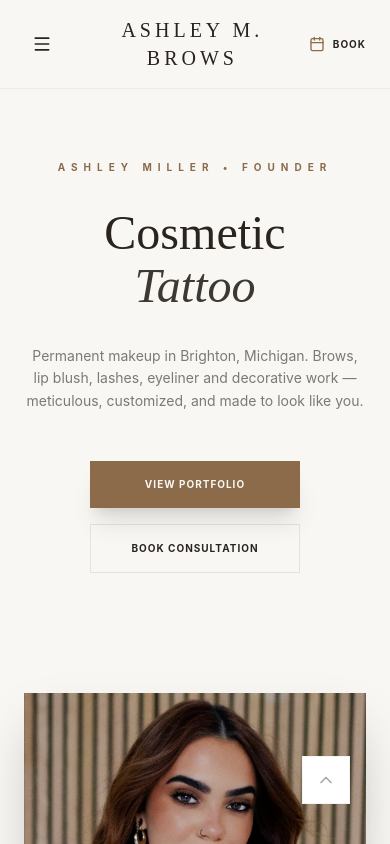
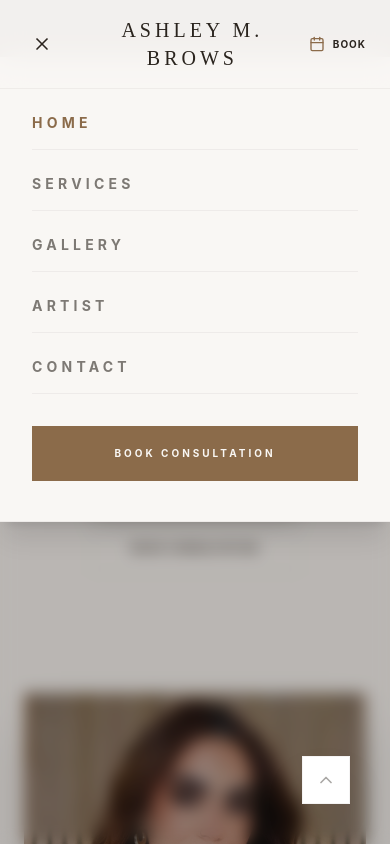
Before and after one commit to fashionmeetzfitness86-stack/Website-am-brows, a React (Vite) app: page / in a window 390 px wide. Both pictures are taken after a click on the button 42 px from the left and 44 px from the top of the page. Shown: the top 844 px of the page. Built offline with nearby package versions, Linux system fonts and the light colour scheme.

Commit message:
feat: implement mobile hamburger menu with animated overlay

```diff
--- a/src/App.tsx
+++ b/src/App.tsx
@@ -168,17 +168,36 @@ const FAQSection = () => {
 
 // --- Components ---
 
-const Navbar = ({ onNavigate, currentPage }: { onNavigate: (page: Page) => void, currentPage: Page }) => (
-  <nav className="fixed top-0 left-0 right-0 z-50 flex items-center justify-between px-6 py-4 bg-paper/80 backdrop-blur-md border-b border-ink/5" aria-label="Main Navigation">
+const Navbar = ({ onNavigate, currentPage }: { onNavigate: (page: Page) => void, currentPage: Page }) => {
+  const [menuOpen, setMenuOpen] = useState(false);
+
+  const navigate = (page: Page) => {
+    onNavigate(page);
+    setMenuOpen(false);
+    window.scrollTo({ top: 0, behavior: 'smooth' });
+  };
+
+  const navLinks: Page[] = ['home', 'services', 'gallery', 'artist', 'contact'];
+
+  return (
+    <>
+      <nav className="fixed top-0 left-0 right-0 z-50 flex items-center justify-between px-6 py-4 bg-paper/90 backdrop-blur-md border-b border-ink/5" aria-label="Main Navigation">
         <div className="flex items-center gap-4">
           <button
             className="md:hidden p-2 focus-visible:outline-accent"
-        aria-label="Toggle Menu"
-      >
-        <Menu className="w-5 h-5" />
-      </button>
-      <button
-        onClick={() => onNavigate('home')}
+            aria-label={menuOpen ? 'Close Menu' : 'Open Menu'}
+            aria-expanded={menuOpen}
+            onClick={() => setMenuOpen(o => !o)}
+          >
+            <AnimatePresence mode="wait" initial={false}>
+              {menuOpen
+                ? <motion.span key="x" initial={{ rotate: -45, opacity: 0 }} animate={{ rotate: 0, opacity: 1 }} exit={{ opacity: 0 }} transition={{ duration: 0.2 }}><X className="w-5 h-5" /></motion.span>
+                : <motion.span key="m" initial={{ rotate: 45, opacity: 0 }} animate={{ rotate: 0, opacity: 1 }} exit={{ opacity: 0 }} transition={{ duration: 0.2 }}><Menu className="w-5 h-5" /></motion.span>
+              }
+            </AnimatePresence>
+          </button>
+          <button
+            onClick={() => navigate('home')}
             className="text-xl font-display uppercase tracking-[0.2em] cursor-pointer focus-visible:outline-accent"
             aria-label="Ashley M. Brows Home"
           >
@@ -186,10 +205,10 @@ const Navbar = ({ onNavigate, currentPage }: { onNavigate: (page: Page) => void,
           </button>
         </div>
         <div className="hidden md:flex items-center gap-10">
-      {(['home', 'services', 'gallery', 'artist', 'contact'] as Page[]).map((p) => (
+          {navLinks.map((p) => (
             <button
               key={p}
-          onClick={() => onNavigate(p)}
+              onClick={() => navigate(p)}
               aria-current={currentPage === p ? 'page' : undefined}
               className={`text-[10px] uppercase tracking-[0.3em] font-bold transition-colors focus-visible:outline-accent px-2 py-1 ${currentPage === p ? 'text-accent' : 'text-ink/40 hover:text-ink'}`}
             >
@@ -198,7 +217,7 @@ const Navbar = ({ onNavigate, currentPage }: { onNavigate: (page: Page) => void,
           ))}
         </div>
         <button
-      onClick={() => onNavigate('booking')}
+          onClick={() => navigate('booking')}
           className="flex items-center gap-2 cursor-pointer group focus-visible:outline-accent"
           aria-label="Book a consultation"
         >
@@ -206,7 +225,59 @@ const Navbar = ({ onNavigate, currentPage }: { onNavigate: (page: Page) => void,
           <span className="text-[10px] uppercase tracking-widest font-bold group-hover:text-accent transition-colors">Book</span>
         </button>
       </nav>
+
+      {/* Mobile menu overlay */}
+      <AnimatePresence>
+        {menuOpen && (
+          <>
+            {/* Backdrop */}
+            <motion.div
+              key="backdrop"
+              initial={{ opacity: 0 }}
+              animate={{ opacity: 1 }}
+              exit={{ opacity: 0 }}
+              transition={{ duration: 0.25 }}
+              className="fixed inset-0 z-40 bg-ink/30 backdrop-blur-sm md:hidden"
+              onClick={() => setMenuOpen(false)}
+            />
+            {/* Menu panel */}
+            <motion.div
+              key="panel"
+              initial={{ opacity: 0, y: -20 }}
+              animate={{ opacity: 1, y: 0 }}
+              exit={{ opacity: 0, y: -20 }}
+              transition={{ duration: 0.3, ease: [0.22, 1, 0.36, 1] }}
+              className="fixed top-[57px] left-0 right-0 z-40 bg-paper border-b border-ink/5 shadow-xl md:hidden px-8 py-10 flex flex-col gap-2"
+            >
+              {navLinks.map((p, i) => (
+                <motion.button
+                  key={p}
+                  initial={{ opacity: 0, x: -16 }}
+                  animate={{ opacity: 1, x: 0 }}
+                  transition={{ delay: i * 0.06, duration: 0.3 }}
+                  onClick={() => navigate(p)}
+                  className={`text-left py-4 border-b border-ink/5 text-sm uppercase tracking-[0.3em] font-bold transition-colors ${currentPage === p ? 'text-accent' : 'text-ink/60 hover:text-accent'}`}
+                >
+                  {p}
+                </motion.button>
+              ))}
+              <motion.button
+                initial={{ opacity: 0, x: -16 }}
+                animate={{ opacity: 1, x: 0 }}
+                transition={{ delay: navLinks.length * 0.06 }}
+                onClick={() => navigate('booking')}
+                className="mt-6 w-full py-5 bg-accent text-paper text-[10px] uppercase tracking-[0.3em] font-bold hover:bg-ink transition-colors"
+              >
+                Book Consultation
+              </motion.button>
+            </motion.div>
+          </>
+        )}
+      </AnimatePresence>
+    </>
   );
+};
+
 
 const Hero = ({ onNavigate }: { onNavigate: (page: Page) => void }) => (
   <section className="relative flex flex-col items-center justify-center text-center px-6 overflow-hidden pt-40 pb-6">
```
Lines whose indentation alone changed are shown as unchanged.
